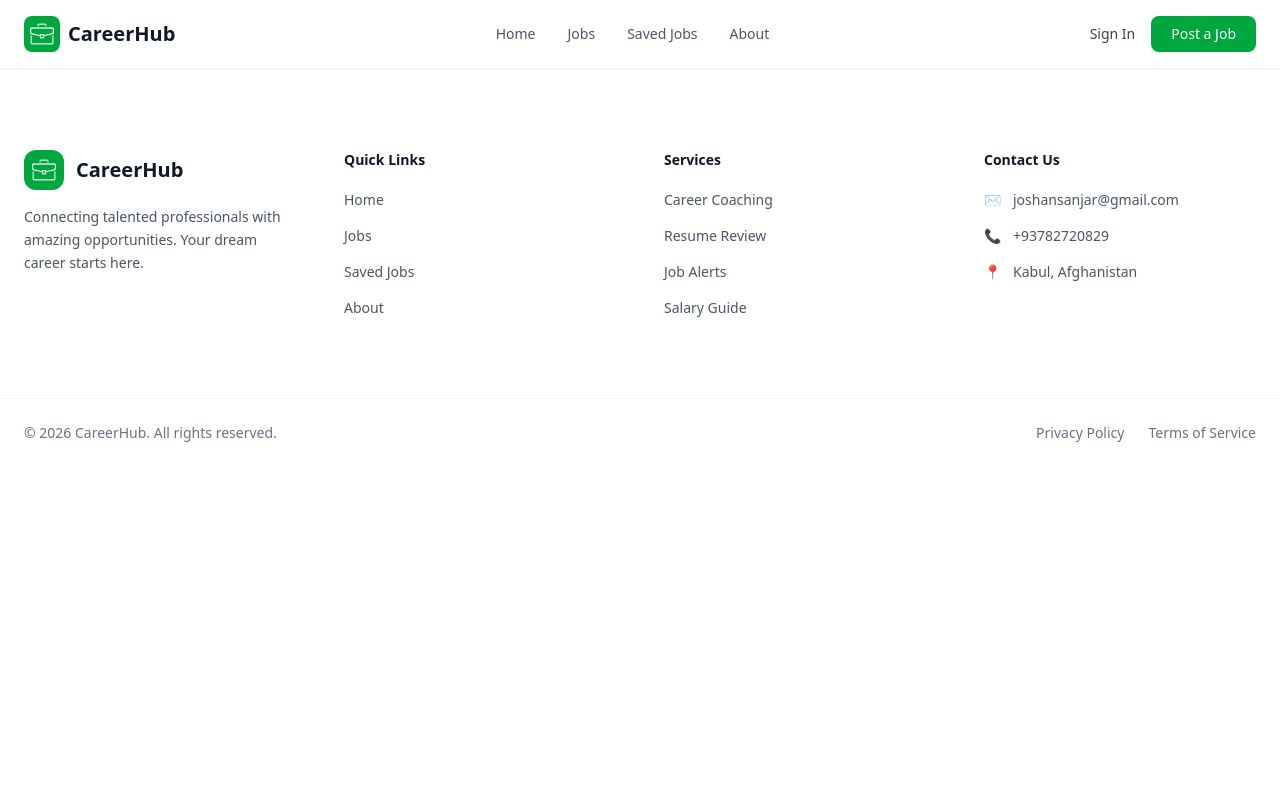
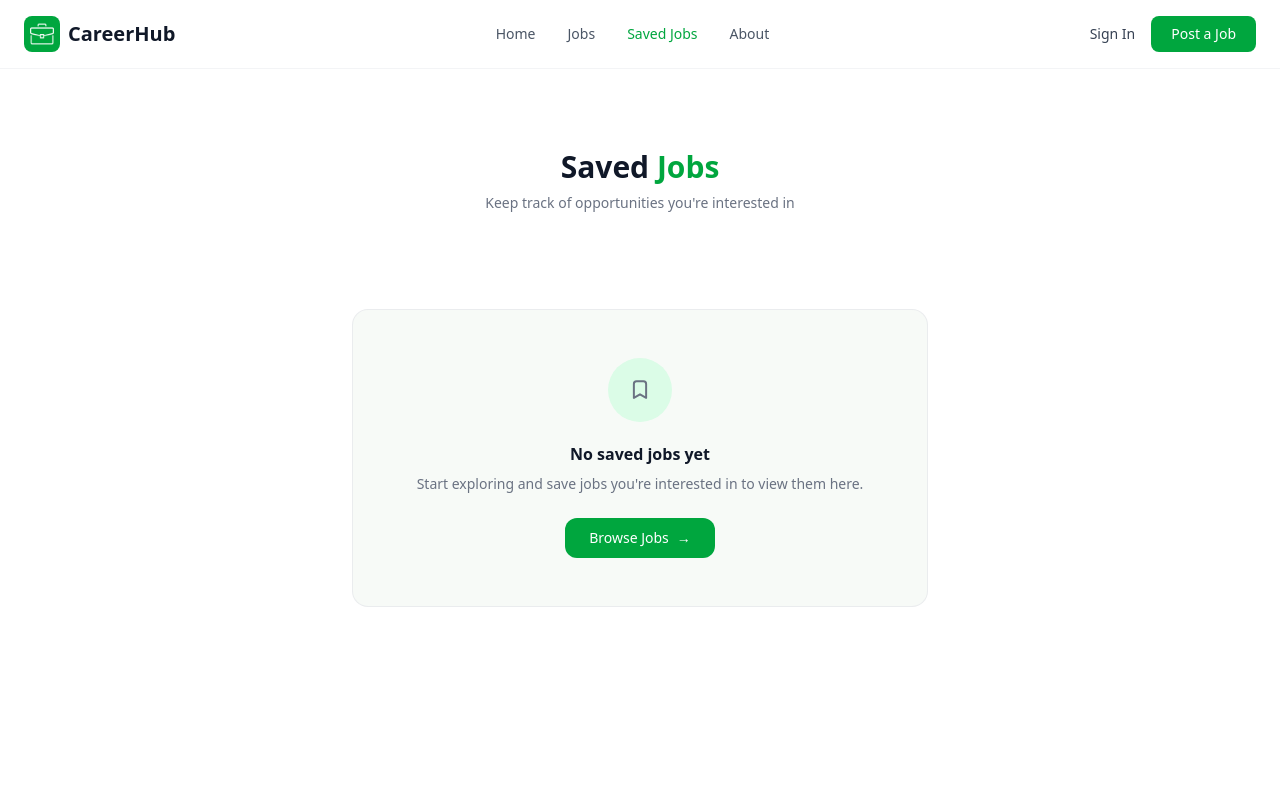
Before and after one commit to AliJoshan/CareerHub, a React (Vite) app: page /saved in a window 1280 px wide. Shown: the top 800 px of the page. Built offline with nearby package versions, Linux system fonts and the light colour scheme.

Commit message:
Add saved jobs page

```diff
--- a/src/App.tsx
+++ b/src/App.tsx
@@ -7,6 +7,7 @@ import Footer from './components/Footer'
 
 import Home from './pages/Home'
 import Jobs from './pages/Jobs'
+import SavedJobs from './pages/SavedJobs';
 
 function App() {
   return (
@@ -17,6 +18,7 @@ function App() {
       <Routes>
         <Route path="/" element={<Home />} />
         <Route path="/jobs" element={<Jobs />} />
+        <Route path="/saved" element={<SavedJobs />} />
       </Routes>
 
       <Footer />
--- a/src/components/NavBar.tsx
+++ b/src/components/NavBar.tsx
@@ -40,7 +40,17 @@ function NavBar() {
                             Jobs
                         </NavLink>
                     </li>
-                    <li className="hover:text-green-600 cursor-pointer">Saved Jobs</li>
+                    <li>
+                        <NavLink
+                            to="/saved"
+                            className={({ isActive }) =>
+                                `transition ${isActive ? "text-green-600" : "hover:text-green-600"
+                                }`
+                            }
+                        >
+                            Saved Jobs
+                        </NavLink>
+                    </li>
                     <li className="hover:text-green-600 cursor-pointer">About</li>
                 </ul>
 
--- a/src/components/jobs/JobsList.tsx
+++ b/src/components/jobs/JobsList.tsx
@@ -29,6 +29,18 @@ function JobsList() {
                     tags={["Full-time", "Design"]}
                     description="Create intuitive and delightful user experiences for modern products."
                 />
+
+
+                <JobCard
+                    letter="G"
+                    title="Marketing Manager"
+                    company="GrowthLabs"
+                    location="Austin, TX"
+                    time="5 days ago"
+                    salary="$80k - $110k"
+                    tags={["Full-time", "Marketing"]}
+                    description="Lead our marketing initiatives and drive customer acquisition strategies."
+                />
             </div>
         </div>
     );
--- /dev/null
+++ b/src/pages/SavedJobs.tsx
@@ -0,0 +1,84 @@
+function SavedJobs() {
+    return (
+        <section className="min-h-screen bg-white">
+            <div className="max-w-7xl mx-auto px-6 py-20">
+
+                {/* Header */}
+                <div className="text-center">
+                    <h1 className="text-3xl font-bold text-gray-900">
+                        Saved <span className="text-green-600">Jobs</span>
+                    </h1>
+                    <p className="text-gray-500 mt-2 text-sm">
+                        Keep track of opportunities you're interested in
+                    </p>
+                </div>
+
+                {/* Empty State Wrapper */}
+                <div className="flex justify-center mt-24">
+                    <div
+                        className="
+              w-full
+              max-w-xl
+              bg-[#f7faf7]
+              border border-gray-200/70
+              rounded-2xl
+              px-8
+              py-12
+              text-center
+            "
+                    >
+                        {/* Icon */}
+                        <div className="w-16 h-16 mx-auto rounded-full bg-green-100 flex items-center justify-center mb-5">
+                            <svg
+                                xmlns="http://www.w3.org/2000/svg"
+                                fill="none"
+                                viewBox="0 0 24 24"
+                                strokeWidth={1.7}
+                                stroke="currentColor"
+                                className="w-7 h-7 text-gray-500"
+                            >
+                                <path
+                                    strokeLinecap="round"
+                                    strokeLinejoin="round"
+                                    d="M17.25 6.75v12l-5.25-3-5.25 3v-12a2.25 2.25 0 012.25-2.25h6a2.25 2.25 0 012.25 2.25z"
+                                />
+                            </svg>
+                        </div>
+
+                        {/* Text */}
+                        <h3 className="text-base font-semibold text-gray-900">
+                            No saved jobs yet
+                        </h3>
+
+                        <p className="text-sm text-gray-500 mt-2">
+                            Start exploring and save jobs you're interested in to view them here.
+                        </p>
+
+                        {/* CTA */}
+                        <button
+                            className="
+                mt-6
+                bg-green-600
+                hover:bg-green-600
+                text-white
+                px-6
+                py-2.5
+                rounded-xl
+                text-sm
+                font-medium
+                inline-flex items-center gap-2
+                transition
+              "
+                        >
+                            Browse Jobs
+                            <span>→</span>
+                        </button>
+                    </div>
+                </div>
+
+            </div>
+        </section>
+    );
+}
+
+export default SavedJobs;
```
